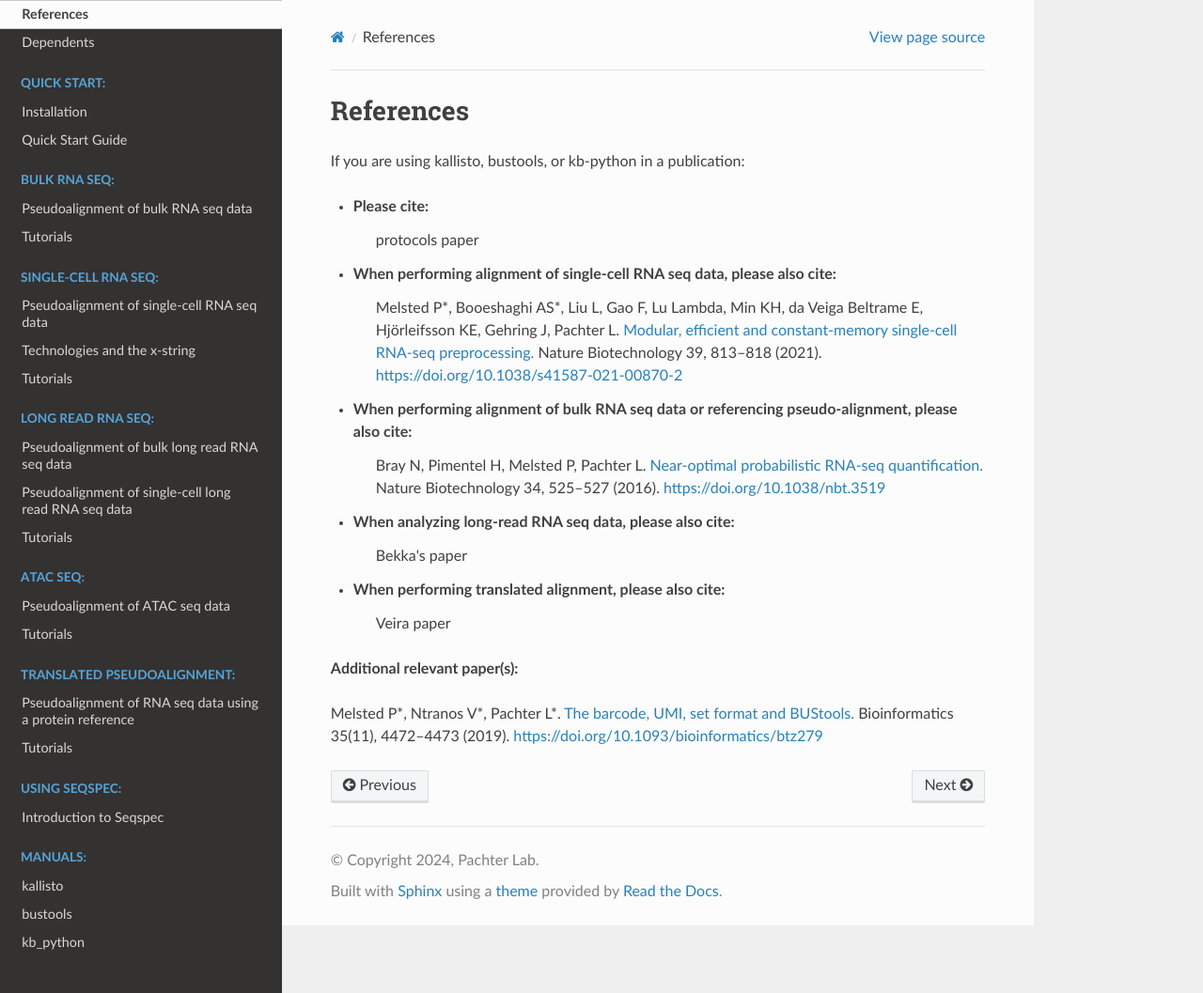
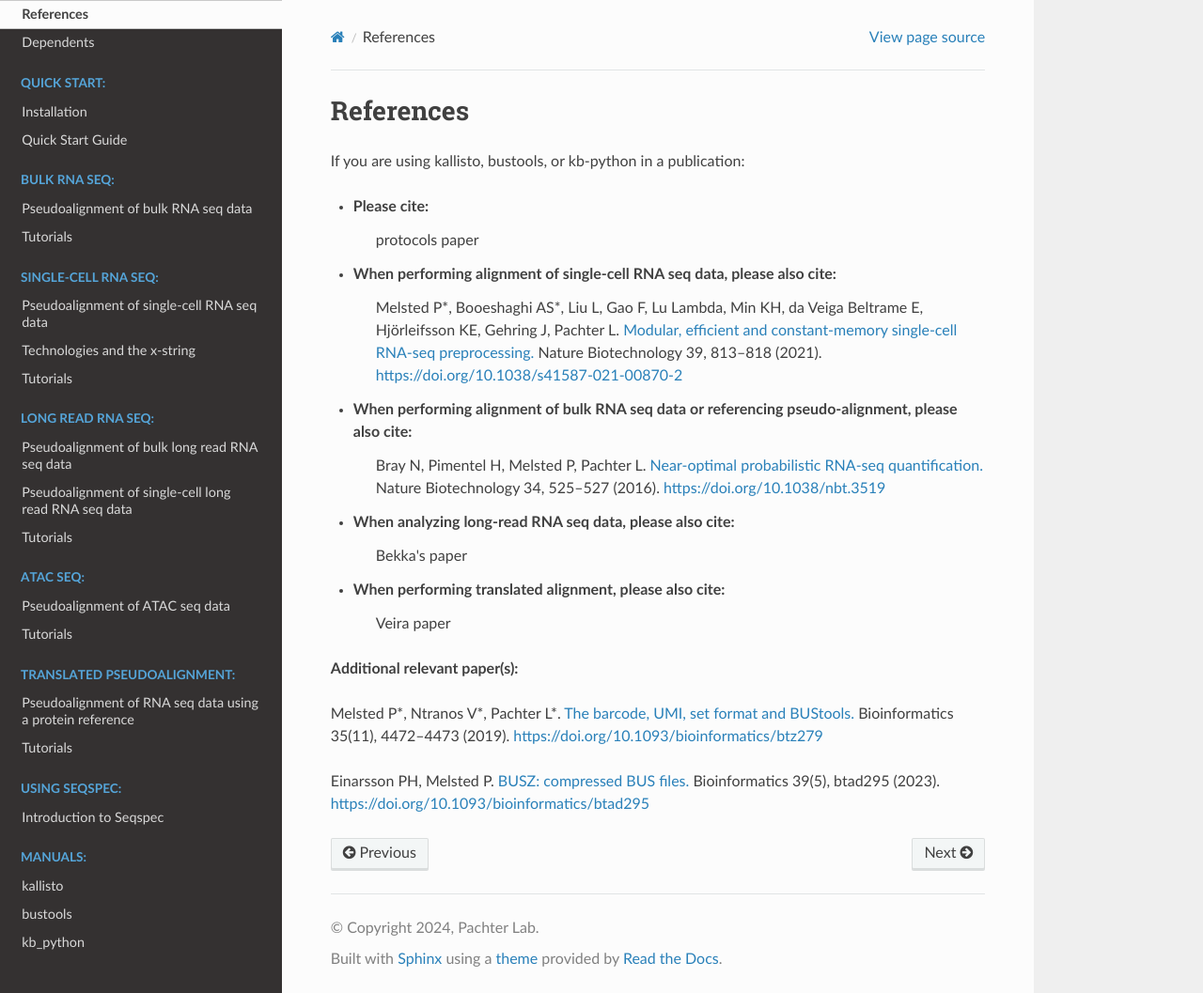
Before and after one commit to pachterlab/kb_docs, a Sphinx documentation site: the page built from docs/source/overview/references.rst, in a window 1280 px wide and 1057 px high. Shown: the whole window at 94% size. Built offline with Sphinx 7.4.7 and the Read the Docs theme 2.0.0, drawn with Linux system fonts in a browser that asks for light colours.

Commit message:
Update references.rst

```diff
--- a/docs/source/overview/references.rst
+++ b/docs/source/overview/references.rst
@@ -23,3 +23,5 @@ If you are using kallisto, bustools, or kb-python in a publication:
 **Additional relevant paper(s):**
 
 Melsted P*, Ntranos V*, Pachter L*. `The barcode, UMI, set format and BUStools. <https://doi.org/10.1093/bioinformatics/btz279>`_ Bioinformatics 35(11), 4472–4473 (2019). https://doi.org/10.1093/bioinformatics/btz279
+
+Einarsson PH, Melsted P. `BUSZ: compressed BUS files. <https://doi.org/10.1093/bioinformatics/btad295>`_ Bioinformatics 39(5), btad295 (2023). https://doi.org/10.1093/bioinformatics/btad295
```
